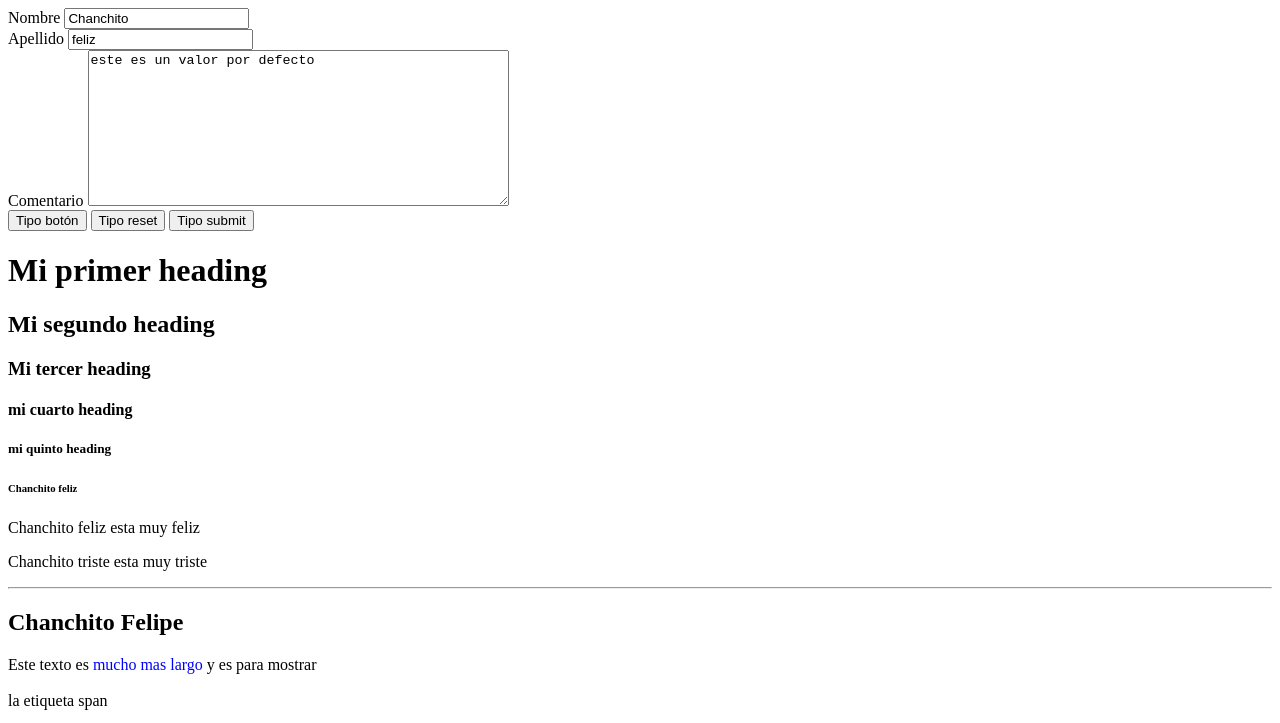
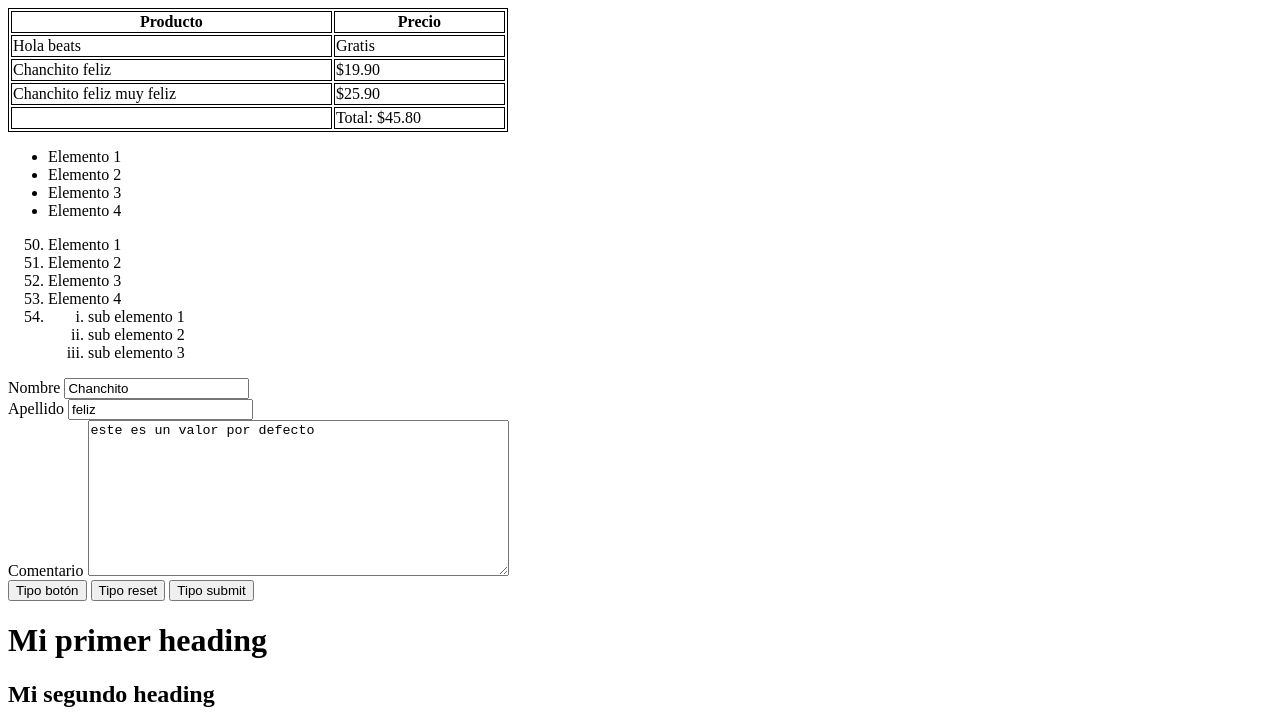
Before and after one commit to Marckytos/Web-Pr-ctica-, a plain HTML site: page index.html in a window 1280 px wide. Shown: the top 723 px of the page. Drawn offline with Linux system fonts and the light colour scheme.

Commit message:
Listas, tablas y creacion de un blog basico

```diff
--- a/index.html
+++ b/index.html
@@ -4,10 +4,70 @@
     <meta charset="UTF-8">
     <meta name="viewport" content="width=device-width, initial-scale=1.0">
     <title>Mi primera web</title>
+    <style>
+        table, th, td {
+            border: 1px solid black;
+        }
+    </style>
 </head>
 <body>
+    <!-- Tablas -->
+
+     <table style="width: 500px;">
+        <thead>
+            <tr>
+                <th>Producto</th>
+                <th>Precio</th>
+            </tr>
+        </thead>
+       <tbody>
+        <tr>
+            <td>Hola beats</td>
+            <td>Gratis</td>
+        </tr>
+        <tr>
+            <td>Chanchito feliz</td>
+            <td>$19.90</td>
+        </tr>
+        <tr>
+            <td>Chanchito feliz muy feliz</td>
+            <td>$25.90</td>
+        </tr>
+       </tbody>
+       <tfoot>
+        <td></td>
+        <td>Total: $45.80</td>
+       </tfoot>
+     </table>
+
+        <!-- ul es lista no ordenada -->
+        <ul>
+            <li>Elemento 1</li>
+            <li>Elemento 2</li>
+            <li>Elemento 3</li>
+            <li>Elemento 4</li>
+        </ul>
+
+        <!-- ol es lista ordenada -->
+         <ol>
+            <li value="50">Elemento 1</li>
+            <li>Elemento 2</li>
+            <li>Elemento 3</li>
+            <li>Elemento 4</li>
+            <li>
+                <ol>
+                    <li style="list-style-type:lower-roman">sub elemento 1</li>
+                    <li style="list-style-type: lower-roman;">sub elemento 2</li>
+                    <li style="list-style-type: lower-roman;">sub elemento 3</li>
+                </ol>
+            </li>
+         </ol>
+
+
+
+
+
     <!-- Parte de formularios -->
-
     <form action="/formulario" method="get">
         <label for="nombre">Nombre</label>
         <input value="Chanchito" type="text" id="nombre" name="nombre" placeholder="Chanchito...">
```
Also changed, not shown: blog.html (added, +39 -0 lines), img/Minimalismo 1.png (added), img/Pixel art.png (added).
